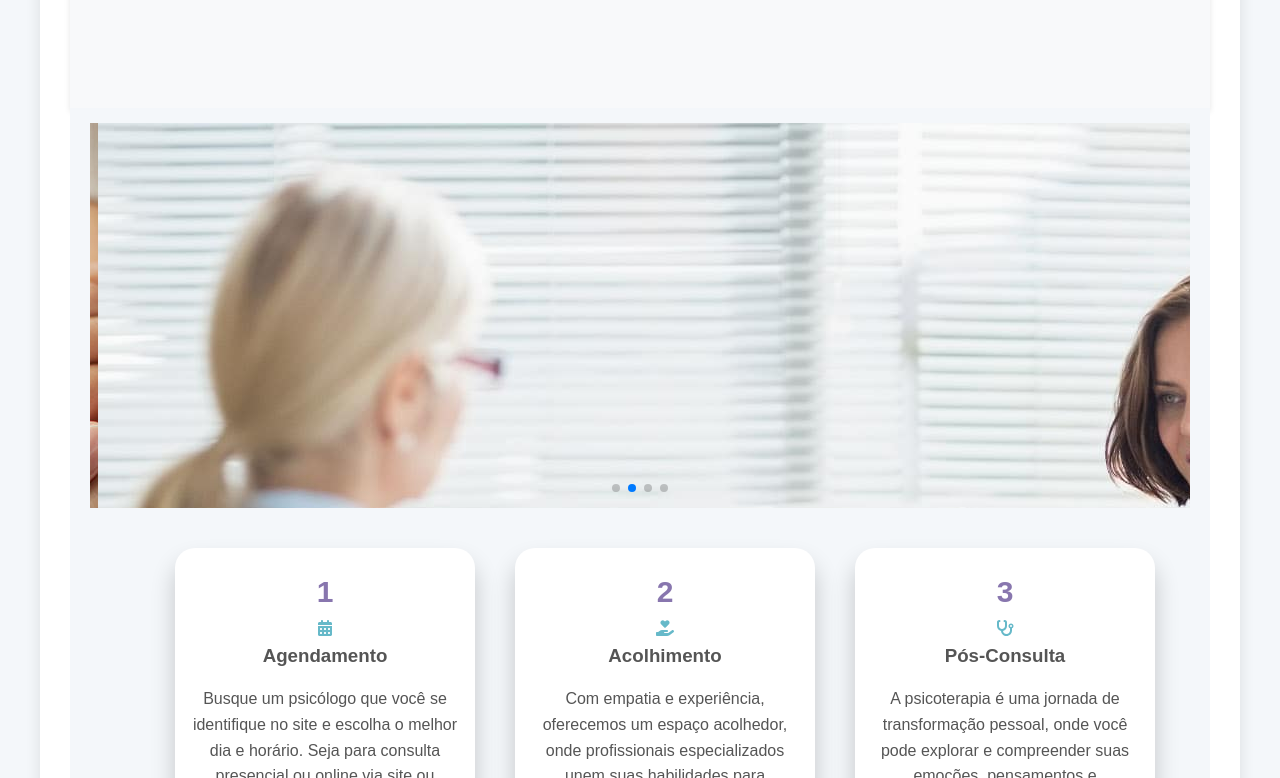
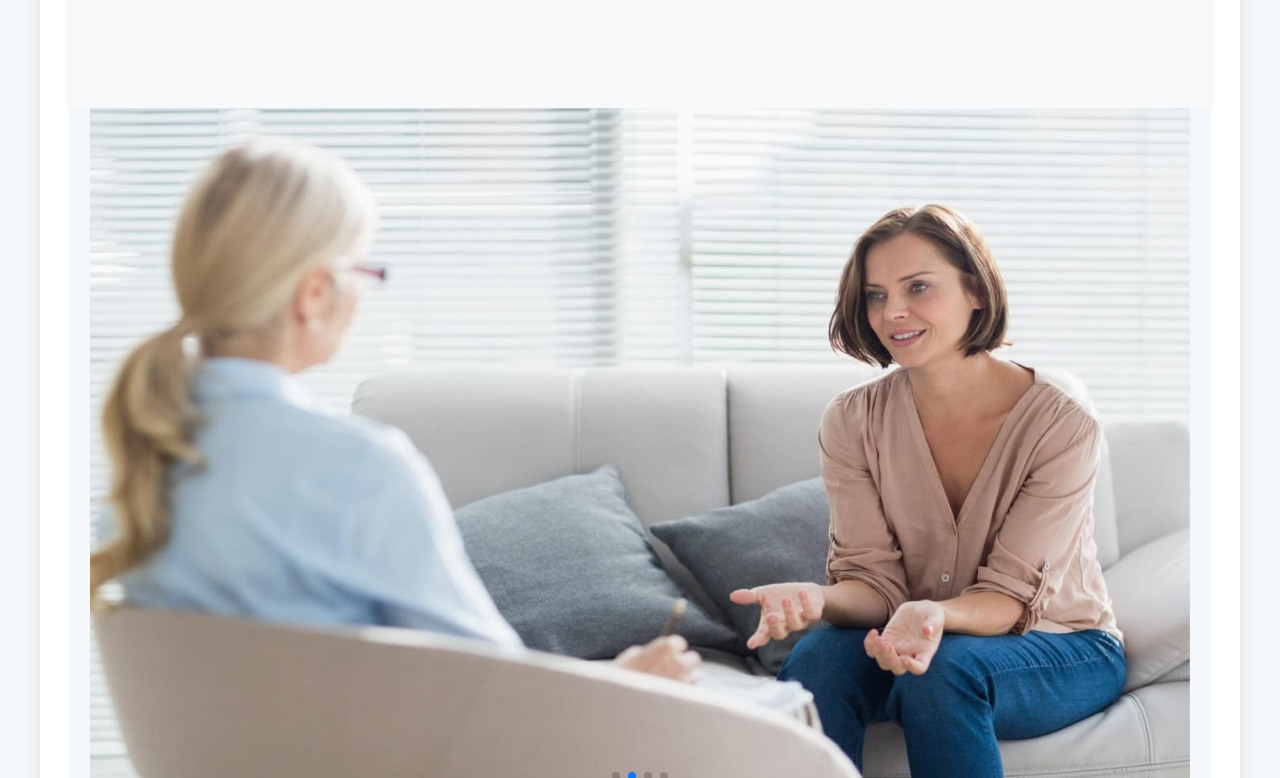
Before and after one commit to olv-stephany/Florescer_Project_TIC20, a React (Vite) app: page / in a window 1280 px wide. Shown: the part 582-1360 px from the top of the page. Built offline with nearby package versions, Linux system fonts and the light colour scheme.

Commit message:
ajuste carrossel

```diff
--- a/src/components/carrossel.jsx
+++ b/src/components/carrossel.jsx
@@ -11,23 +11,20 @@ import image4 from '../images/img4 - carrossel.jpg'
 {/* swiper = biblioteca de animaçoes e slides */ }
 
 export default function Carrossel() {
-    const slides = [image1, image2, image3, image4];
+    const slides = [image1, image2, image3, image4]
     return (
         <div className='carrossel-container'>
-            <Swiper
-                modules={[Pagination, Autoplay]}
+            <Swiper modules={[Pagination, Autoplay]}
                 pagination={{ clickable: true }}
-                autoplay={{ delay: 3000, disableOnInteraction: false }}
+                autoplay={{delay: 3000, disableOnInteraction: false}}
                 spaceBetween={0}
                 slidesPerView={1}>
                 {slides.map((slide, index) => (
                     <SwiperSlide key={index}>
-                        <div className="card">
-                            <img src={slide} alt={`Slide ${index}`} className="carrossel-image" />
-                        </div>
+                        <img src={slide} width={1100} height={680}/>
                     </SwiperSlide>
                 ))}
             </Swiper>
         </div>
-    );
+    )
 }
```
